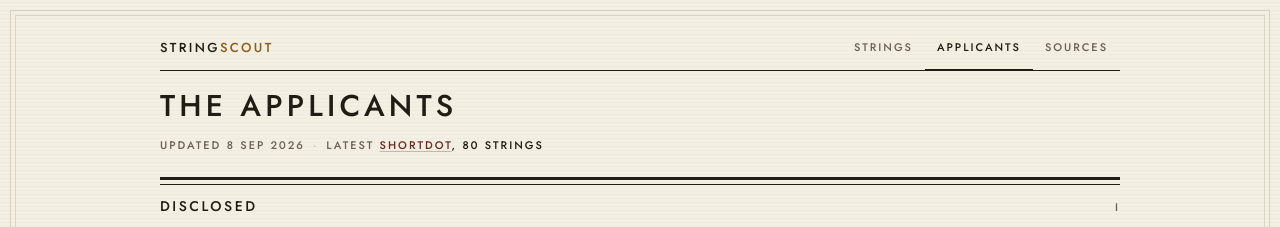
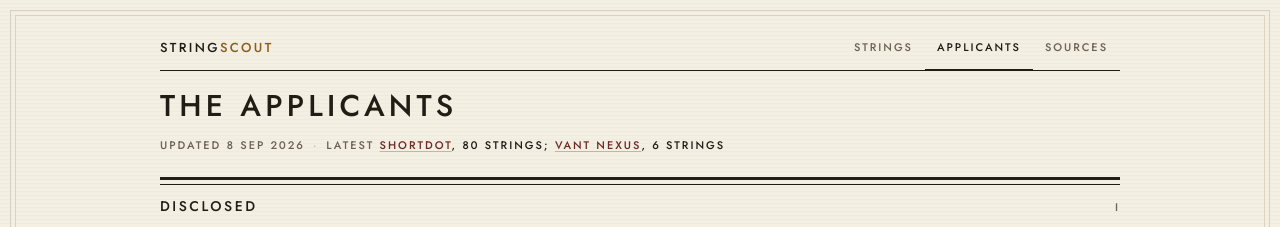
Before and after one commit to aslobodnik/stringscout, a Next.js app: page /applicants in a window 1280 px wide. Shown: the top 227 px of the page. Built offline with nearby package versions, Linux system fonts and the light colour scheme.

Commit message:
add vant nexus, six strings

```diff
--- a/data/applicants.ts
+++ b/data/applicants.ts
@@ -295,6 +295,17 @@ export const handApplicants: Applicant[] = [
     sourceIds: ["shortdot"],
   },
   {
+    slug: "vantnexus",
+    status: "disclosed",
+    name: "Vant Nexus",
+    backers: "Deepak Khetan, CFO + Jean Guillon, CIO",
+    applicationCount: "6",
+    feesPaid: null,
+    revealedOn: "2026-09-08",
+    note: null,
+    sourceIds: ["vantnexus"],
+  },
+  {
     slug: "d3",
     status: "intent",
     name: "D3",
--- a/data/claims.ts
+++ b/data/claims.ts
@@ -212,6 +212,13 @@ const shortdot = expand(
   ["shortdot"]
 );
 
+// Vant Nexus — three strings stated as applied on its site, plus three
+// strings the same page labels "Replacement Strings".
+const vantnexus = [
+  ...expand(["portal", "island", "truck"], "vantnexus", ["vantnexus"], "primary"),
+  ...expand(["profile", "park", "beach"], "vantnexus", ["vantnexus"], "backup"),
+];
+
 // Pre-window intent announcements, per Domain Incite. Not applications: the
 // "intent" kind keeps them visible in the table without counting them as
 // disclosed strings.
@@ -265,6 +272,7 @@ export const claims: Claim[] = dedupe([
   ...registeredagents,
   ...worldchess,
   ...shortdot,
+  ...vantnexus,
   ...intents,
   ...announcedClaims,
 ]);
--- a/data/sources.ts
+++ b/data/sources.ts
@@ -235,6 +235,14 @@ const handSources: Source[] = [
     kind: "applicant",
   },
   {
+    id: "vantnexus",
+    outlet: "Vant Nexus",
+    title: "Vant Nexus — Reshaping the Digital Landscape",
+    url: "https://vantnexus.com/",
+    date: "2026-09-08",
+    kind: "applicant",
+  },
+  {
     id: "di",
     outlet: "Domain Incite",
     title: "Second new gTLD contention set revealed",
```
